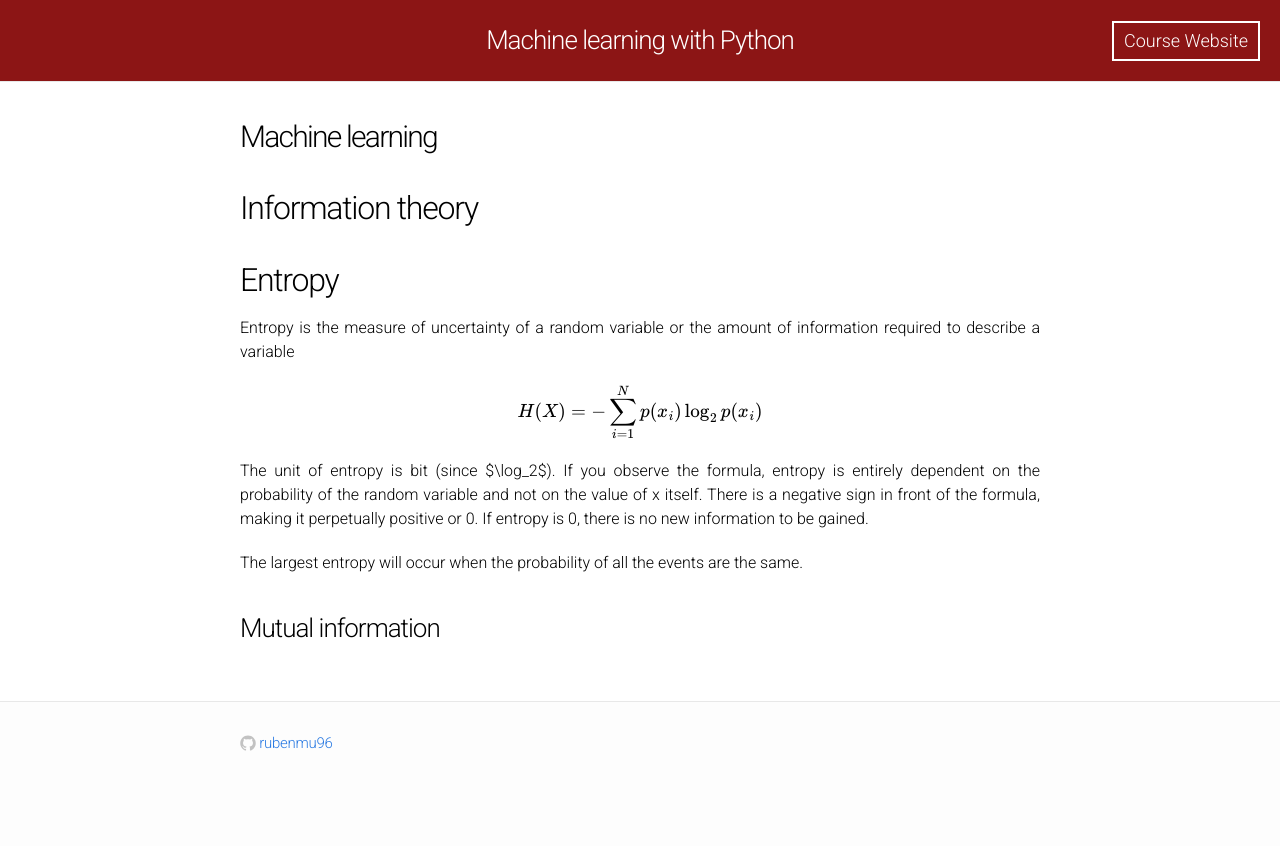
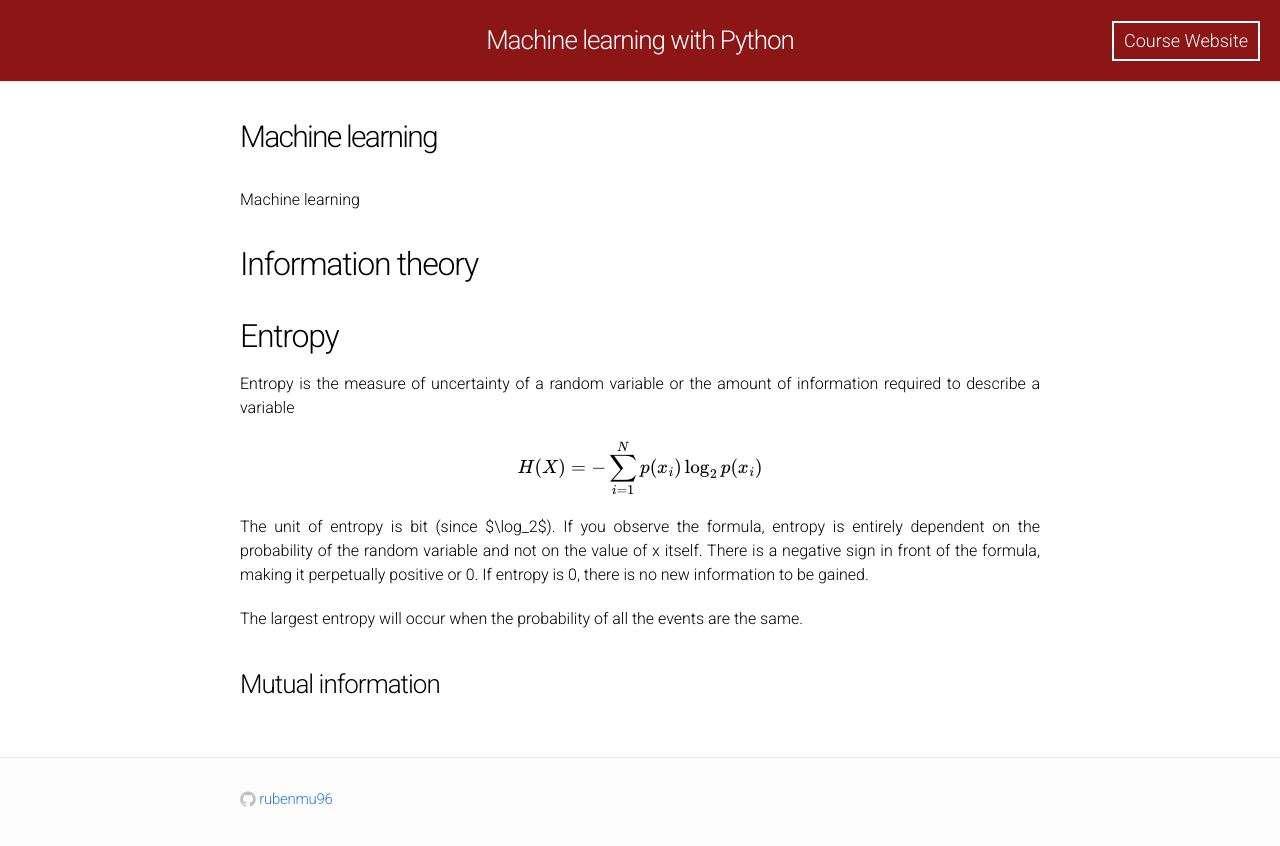
Before and after one commit to rubenmu96/rubenmu96.github.io, a Jekyll site: the page built from page1.md, in a window 1280 px wide. Shown: the top 846 px of the page. Built offline with Jekyll 4.4.1, drawn with Linux system fonts in a browser that asks for light colours; formulas are drawn with MathJax 3; our own code applies the rules of GitHub Pages for plain Markdown files.

Commit message:
Update _config.yml

```diff
--- a/_config.yml
+++ b/_config.yml
@@ -1,22 +1,16 @@
-theme: jekyll-theme-minimal
-remote_theme: pages-themes/cayman@v0.2.0
-markdown: kramdown
-kramdown:
-  math_engine: mathjax
-  syntax_highlighter: rouge
-
 title: Machine learning with Python
-titles_from_headings:
-  enabled:     true
-  strip_title: true
-  collections: true
-
 email: mustadruben@gmail.com
+description: "Machine learning"
 baseurl: ""
 url: "https://rubenmu96.github.io"
 github_username: rubenmu96
-source: rubenmu96
-description: Under work.
-relative_links:
-  enabled: true
-  collections: true
+
+# Build settings
+markdown: kramdown
+permalink: pretty
+
+highlighter: rouge
+kramdown:
+  input: GFM
+  auto_ids: true
+  syntax_highlighter: rouge
```
